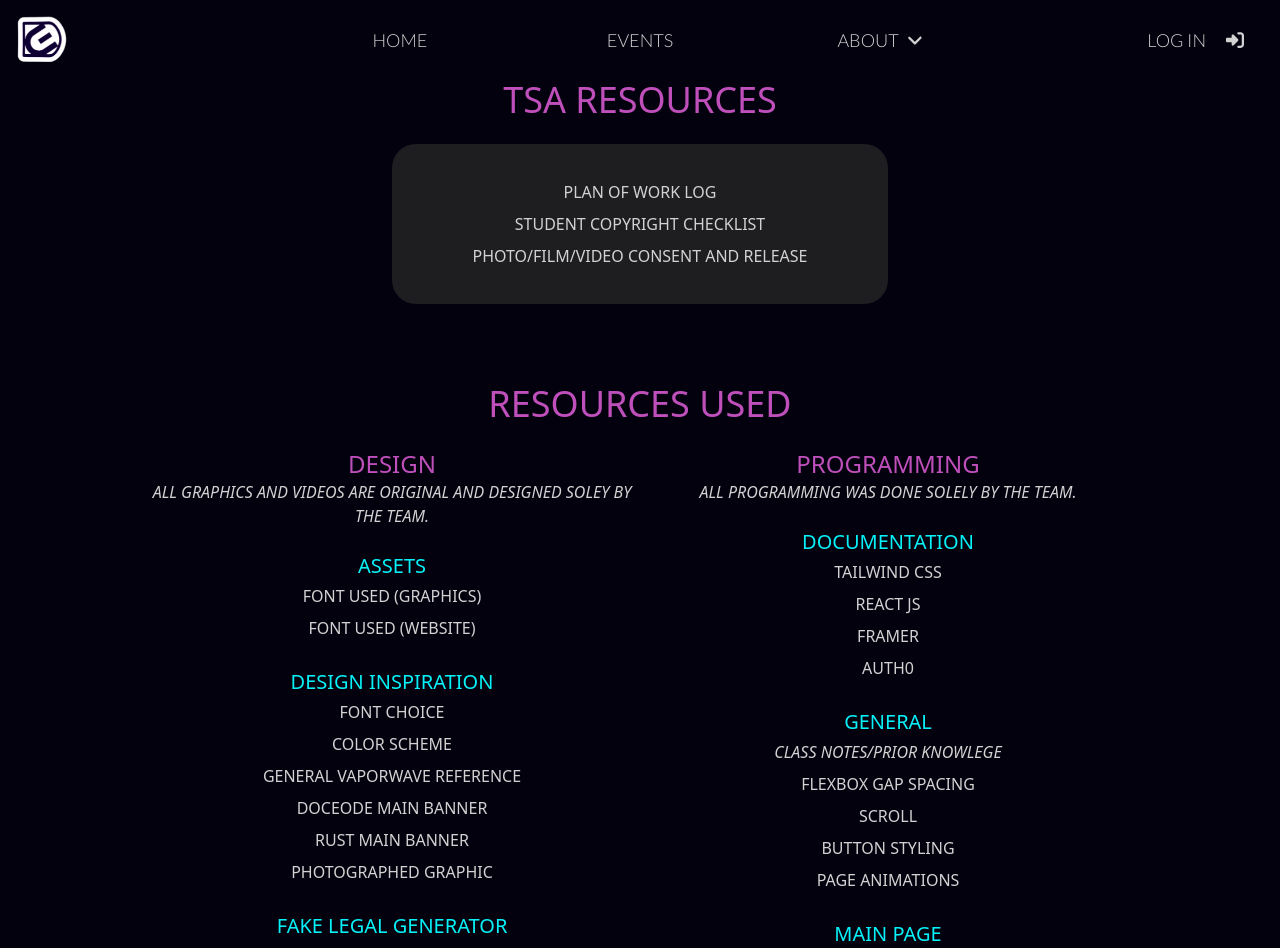
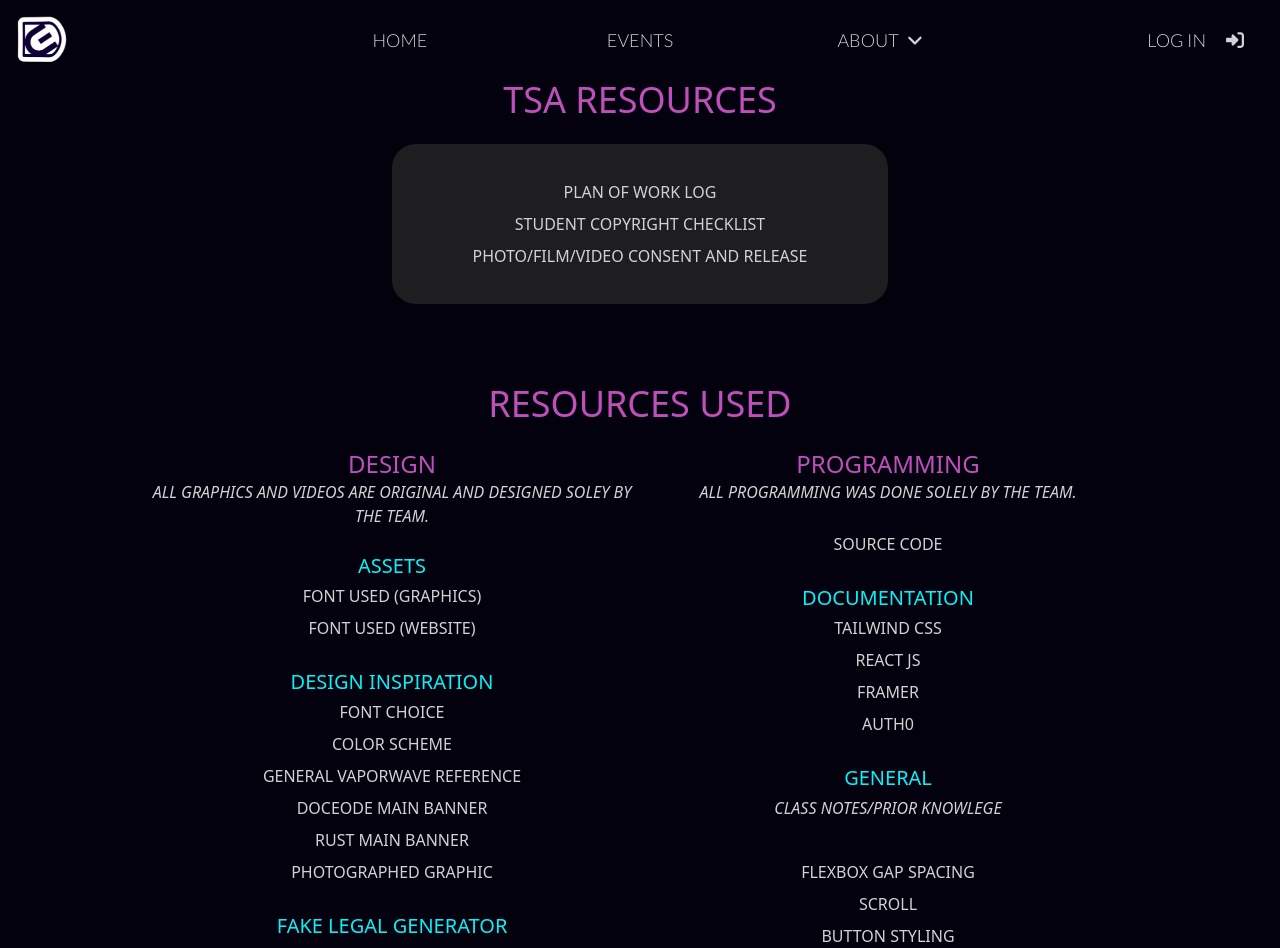
Before and after one commit to CatherineBao/doceodeweb, a React (Vite) app: page /resources in a window 1280 px wide. Shown: the top 948 px of the page. Built offline with nearby package versions, Linux system fonts and the light colour scheme.

Commit message:
source code update

```diff
--- a/src/pages/Resources.jsx
+++ b/src/pages/Resources.jsx
@@ -51,6 +51,9 @@ const Resources = () => {
         <div className='text-center lg:w-2/4'>
           <h3 className='text-purple text-2xl uppercase'>Programming</h3>
           <p className='text-white-gray uppercase italic mb-6'>All programming was done solely by the team.</p>
+          <div className='mb-6 leading-loose font-thin'>
+            <a className='hover:text-med-blue duration-200' href='https://1drv.ms/u/s!Avvk44dc-F1UgW4rhkn9W5ETbzr7?e=mxrH4O'>Source Code</a>
+          </div>
           <div className='mb-6 leading-loose'>
             <h4 className='text-ice-blue uppercase text-xl'>Documentation</h4>
             <div className='font-thin'>
@@ -63,7 +66,7 @@ const Resources = () => {
           <div className='mb-6 leading-loose'>
             <h4 className='text-ice-blue uppercase text-xl'>General</h4>
             <div className='font-thin'>
-              <a className='italic font-normal' >Class Notes/Prior Knowlege</a> <br/>
+              <p className='italic font-normal' >Class Notes/Prior Knowlege</p> <br/>
               <a href="https://coryrylan.com/blog/css-gap-space-with-flexbox" target='_blank' className='hover:text-med-blue duration-200'>Flexbox Gap Spacing</a> <br/>
               <a href="https://www.w3schools.com/howto/howto_css_custom_scrollbar.asp" target='_blank' className='hover:text-med-blue duration-200'>Scroll</a> <br/>
             <a href="https://www.w3schools.com/css/tryit.asp?filename=trycss_form_button" target='_blank' className='hover:text-med-blue duration-200'>Button Styling</a>
```
